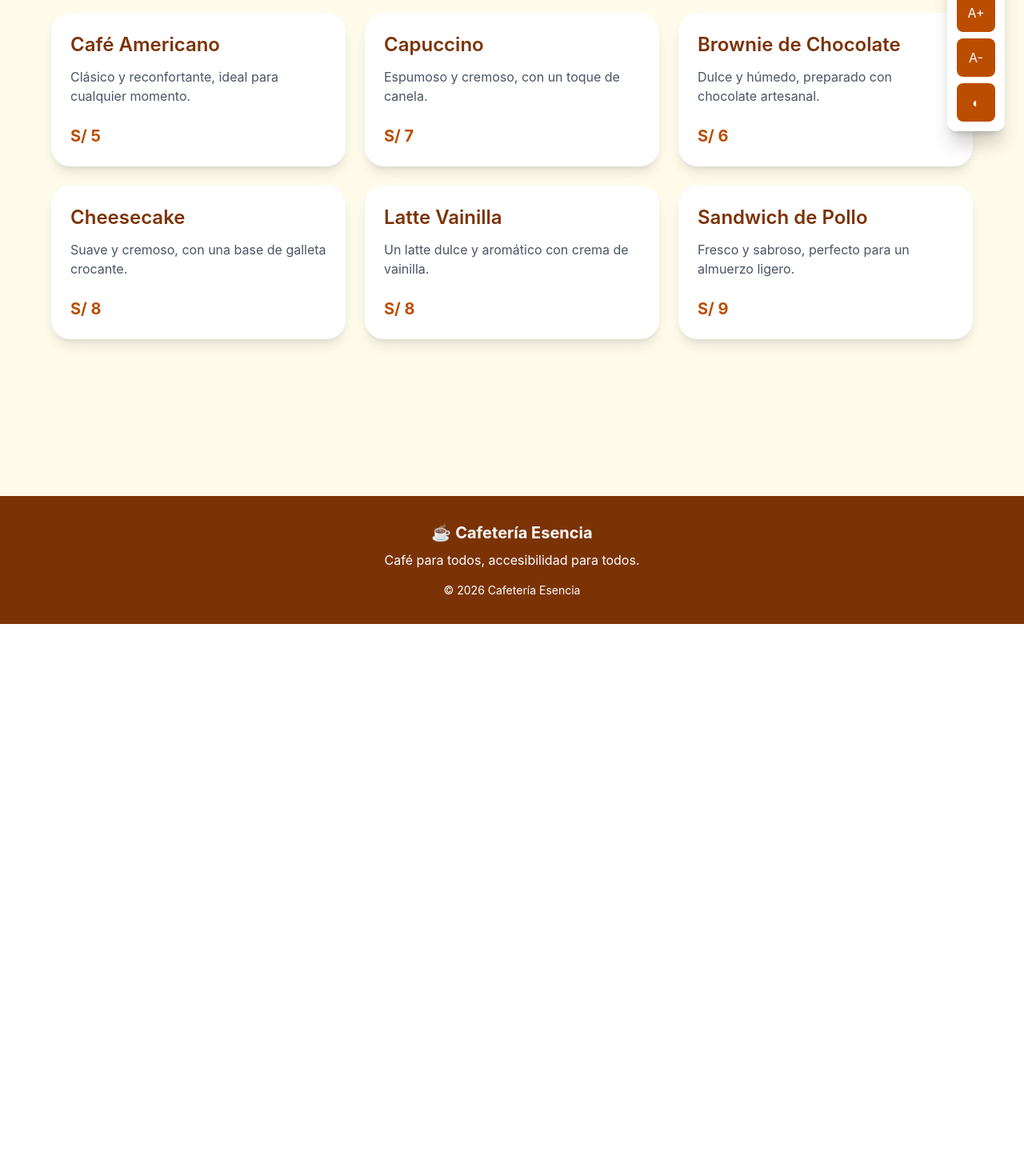
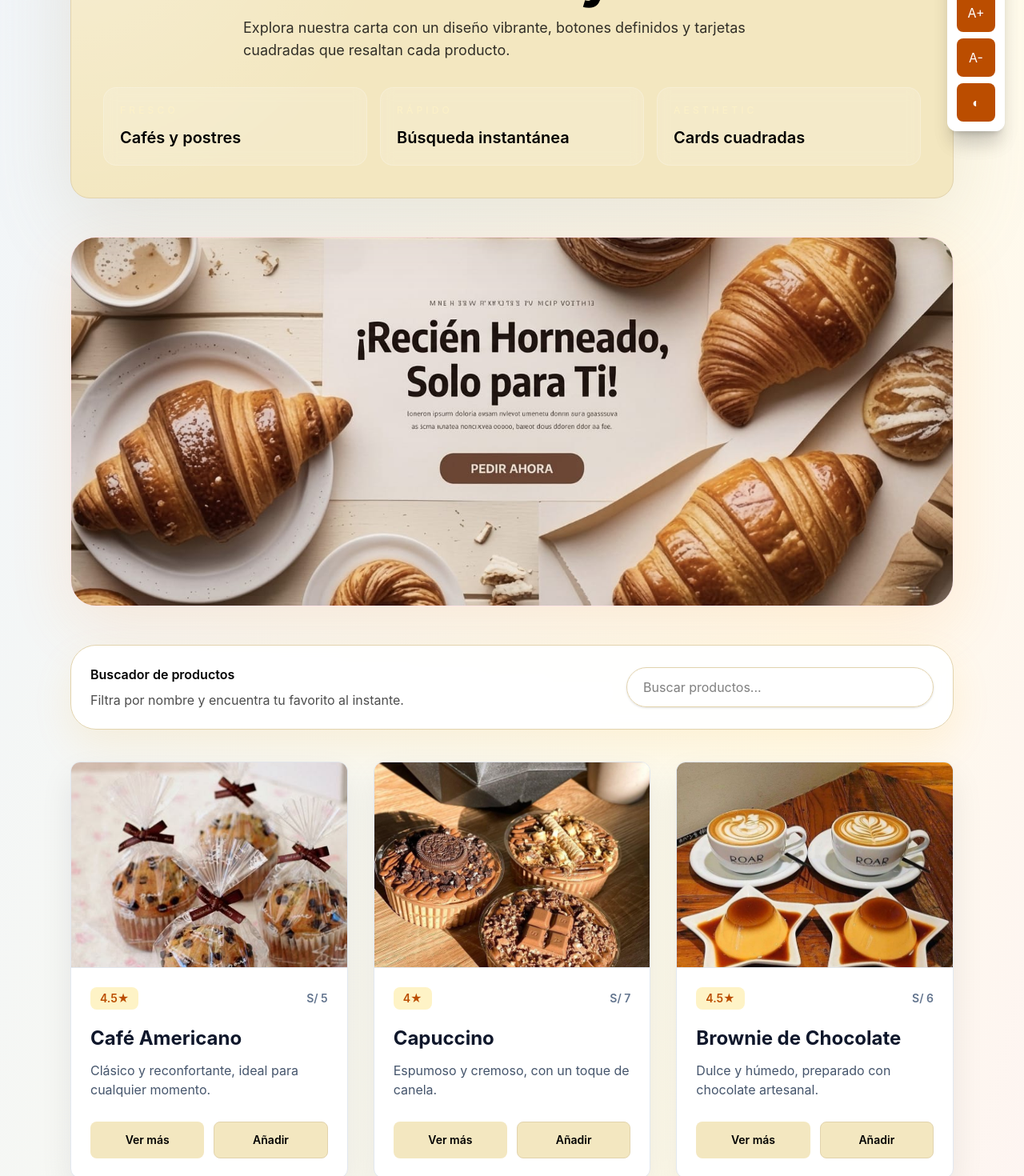
Before and after one commit to Rubycrst/Cafeteria-Esencia, a React (Vite) app: page /productos in a window 1280 px wide. Shown: the part 260-1730 px from the top of the page at 80% size. Before the commit the page ends 1040 px from the top, so only its background shows below. Built offline with nearby package versions, Linux system fonts and the light colour scheme.

Commit message:
ultima mejora

```diff
--- a/src/data/products.ts
+++ b/src/data/products.ts
@@ -1,127 +1,43 @@
+import producto1 from "../img/producto1.jpg";
+import producto2 from "../img/producto2.jpg";
+import producto3 from "../img/producto3.jpg";
+import producto4 from "../img/producto4.jpg";
+import producto5 from "../img/producto5.jpg";
+import producto6 from "../img/producto6.jpg";
+import producto7 from "../img/producto7.jpg";
+import producto8 from "../img/producto8.jpg";
+import producto9 from "../img/producto9.jpg";
+import producto10 from "../img/producto10.jpg";
+import producto11 from "../img/producto11.jpg";
+import producto12 from "../img/producto12.jpg";
+import producto13 from "../img/producto13.jpg";
+import producto14 from "../img/producto14.jpg";
+import producto15 from "../img/producto15.jpg";
+import producto16 from "../img/producto16.jpg";
+import producto17 from "../img/producto17.jpg";
+import producto18 from "../img/producto18.jpg";
+import producto19 from "../img/producto19.jpg";
+import producto20 from "../img/producto20.jpg";
+
 export const products = [
-  {
-    id: 1,
-    name: "Abuchi Coffee",
-    region: "Cajamarca",
-    price: 28,
-    image:
-      "https://images.unsplash.com/photo-1495474472287-4d71bcdd2085",
-    description:
-      "Café de especialidad cultivado en las montañas de Cajamarca. Destaca por su dulzor natural y equilibrio perfecto.",
-    roast: "Medio",
-    notes: "Chocolate, caramelo y nueces",
-    weight: "250g"
-  },
-
-  {
-    id: 2,
-    name: "Café Ayacuchano",
-    region: "Ayacucho",
-    price: 28,
-    image:
-      "https://images.unsplash.com/photo-1447933601403-0c6688de566e",
-    description:
-      "Café peruano de altura con aromas intensos y un perfil suave ideal para cualquier momento del día.",
-    roast: "Medio",
-    notes: "Miel, cacao y frutos secos",
-    weight: "250g"
-  },
-
-  {
-    id: 3,
-    name: "Café de las Nubes",
-    region: "Puno",
-    price: 30,
-    image:
-      "https://images.unsplash.com/photo-1512568400610-62da28bc8a13",
-    description:
-      "Cultivado en zonas altas de Puno, ofrece una experiencia aromática única y refrescante.",
-    roast: "Claro",
-    notes: "Frutas cítricas y panela",
-    weight: "250g"
-  },
-
-  {
-    id: 4,
-    name: "Pucamayo",
-    region: "Cusco",
-    price: 32,
-    image:
-      "https://images.unsplash.com/photo-1509042239860-f550ce710b93",
-    description:
-      "Café premium proveniente del Cusco, con cuerpo medio y excelente persistencia en boca.",
-    roast: "Medio",
-    notes: "Chocolate oscuro y vainilla",
-    weight: "250g"
-  },
-
-  {
-    id: 5,
-    name: "Candelaria",
-    region: "Junín",
-    price: 29,
-    image:
-      "https://images.unsplash.com/photo-1511920170033-f8396924c348",
-    description:
-      "Café suave y balanceado producido en Junín con prácticas sostenibles.",
-    roast: "Medio",
-    notes: "Caramelo y almendras",
-    weight: "250g"
-  },
-
-  {
-    id: 6,
-    name: "Dwight Coffee",
-    region: "Amazonas",
-    price: 34,
-    image:
-      "https://images.unsplash.com/photo-1461023058943-07fcbe16d735",
-    description:
-      "Una mezcla especial con gran intensidad aromática y sabor prolongado.",
-    roast: "Oscuro",
-    notes: "Cacao intenso y especias",
-    weight: "250g"
-  },
-
-  {
-    id: 7,
-    name: "Geisha",
-    region: "Villa Rica",
-    price: 38,
-    image:
-      "https://images.unsplash.com/photo-1494314671902-399b18174975",
-    description:
-      "Una de las variedades más exclusivas del mundo, reconocida por sus notas florales.",
-    roast: "Claro",
-    notes: "Jazmín, frutas tropicales y miel",
-    weight: "250g"
-  },
-
-  {
-    id: 8,
-    name: "Bourbon",
-    region: "Chanchamayo",
-    price: 31,
-    image:
-      "https://images.unsplash.com/photo-1521302080334-4bebac2763a6",
-    description:
-      "Variedad clásica con perfil dulce y acidez equilibrada.",
-    roast: "Medio",
-    notes: "Chocolate con leche y azúcar morena",
-    weight: "250g"
-  },
-
-  {
-    id: 9,
-    name: "Typica",
-    region: "Pasco",
-    price: 35,
-    image:
-      "https://images.unsplash.com/photo-1510707577719-ae7c14805e3a",
-    description:
-      "Variedad tradicional peruana con excelente aroma y cuerpo sedoso.",
-    roast: "Medio",
-    notes: "Avellanas y cacao",
-    weight: "250g"
-  }
+  { id: 1, name: "Café Americano", price: 5, image: producto1, description: "Clásico y reconfortante, ideal para cualquier momento.", rating: 4.5, region: "Lima" },
+  { id: 2, name: "Capuccino", price: 7, image: producto2, description: "Espumoso y cremoso, con un toque de canela.", rating: 4.0, region: "Cusco" },
+  { id: 3, name: "Brownie de Chocolate", price: 6, image: producto3, description: "Dulce y húmedo, preparado con chocolate artesanal.", rating: 4.5, region: "Lima" },
+  { id: 4, name: "Cheesecake", price: 8, image: producto4, description: "Suave y cremoso, con una base de galleta crocante.", rating: 4.0, region: "Junín" },
+  { id: 5, name: "Latte Vainilla", price: 8, image: producto5, description: "Un latte dulce y aromático con crema de vainilla.", rating: 3.5, region: "Arequipa" },
+  { id: 6, name: "Sandwich de Pollo", price: 9, image: producto6, description: "Fresco y sabroso, perfecto para un almuerzo ligero.", rating: 4.0, region: "Lima" },
+  { id: 7, name: "Mocha", price: 7, image: producto7, description: "Chocolate y café en perfecta armonía.", rating: 4.2, region: "Piura" },
+  { id: 8, name: "Té Frío", price: 5, image: producto8, description: "Refrescante y ligero para el día.", rating: 3.8, region: "Lima" },
+  { id: 9, name: "Muffin de Arándanos", price: 4, image: producto9, description: "Esponjoso y lleno de arándanos frescos.", rating: 4.1, region: "Lima" },
+  { id: 10, name: "Bagel", price: 3, image: producto10, description: "Clásico, servido con queso crema.", rating: 3.9, region: "Lima" },
+  { id: 11, name: "Tostada Francesa", price: 6, image: producto11, description: "Dulce con un toque de canela.", rating: 4.3, region: "Cusco" },
+  { id: 12, name: "Smoothie Verde", price: 6, image: producto12, description: "Energético y saludable.", rating: 4.0, region: "Lima" },
+  { id: 13, name: "Ensalada César", price: 7, image: producto13, description: "Fresca y crocante con aderezo clásico.", rating: 4.0, region: "Arequipa" },
+  { id: 14, name: "Croissant", price: 3, image: producto14, description: "Mantecoso y hojaldrado, ideal para el desayuno.", rating: 4.4, region: "Lima" },
+  { id: 15, name: "Sándwich Veggie", price: 8, image: producto15, description: "Relleno de verduras frescas y hummus.", rating: 4.2, region: "Piura" },
+  { id: 16, name: "Frappe", price: 6, image: producto16, description: "Crema fría y deliciosa para los días calurosos.", rating: 3.7, region: "Lima" },
+  { id: 17, name: "Té Chai", price: 5, image: producto17, description: "Especiado y reconfortante.", rating: 4.0, region: "Arequipa" },
+  { id: 18, name: "Pie de Limón", price: 5, image: producto18, description: "Ácido y dulce en equilibrio.", rating: 4.6, region: "Lima" },
+  { id: 19, name: "Galletas Caseras", price: 2, image: producto19, description: "Crujientes y recién horneadas.", rating: 4.1, region: "Lima" },
+  { id: 20, name: "Jugo Natural", price: 4, image: producto20, description: "Exprimido al momento con frutas frescas.", rating: 3.9, region: "Piura" }
 ];
--- a/src/pages/Inicio.tsx
+++ b/src/pages/Inicio.tsx
@@ -49,9 +49,7 @@ function Inicio() {
     },
   ];
 
-  const goToMenu = () => {
-    navigate("/menu");
-  };
+
 
   const goToProductos = () => {
     navigate("/productos");
@@ -76,12 +74,7 @@ function Inicio() {
             <p className="mt-5 text-lg md:text-xl text-amber-100 max-w-2xl mx-auto">
               Disfruta postres, cafés especiales y bebidas frescas en un espacio acogedor.
             </p>
-            <button
-              onClick={goToMenu}
-              className="mt-8 inline-flex items-center justify-center rounded-full bg-amber-600 px-8 py-3 text-white font-semibold shadow-lg shadow-amber-900/30 hover:bg-amber-700 transition"
-            >
-              Ver Menú
-            </button>
+
           </div>
         </div>
       </section>
@@ -159,9 +152,8 @@ function Inicio() {
 
             <div className="mt-8 grid gap-6 md:grid-cols-3">
               {featured.map((product) => (
-                <button
+                <div
                   key={product.id}
-                  onClick={goToMenu}
                   className="group overflow-hidden rounded-3xl bg-white shadow-xl transition hover:-translate-y-1"
                 >
                   <img
@@ -174,11 +166,20 @@ function Inicio() {
                           {product.name}
                         </h3>
                         <p className="mt-3 text-gray-600">{product.price}</p>
-                    <p className="mt-4 text-amber-700 font-semibold">
-                      Haz clic para ver menú →
-                    </p>
+                        <button
+                          onClick={(e) => {
+                            const el = e.currentTarget as HTMLButtonElement;
+                            el.classList.add("scale-95", "transition", "duration-150");
+                            setTimeout(() => {
+                              window.location.href = `/producto/${product.id}`;
+                            }, 160);
+                          }}
+                          className="mt-4 inline-flex items-center gap-2 rounded-full bg-amber-600 px-4 py-2 text-white font-semibold shadow hover:bg-amber-700 transition"
+                        >
+                          Ver más
+                        </button>
                       </div>
-                </button>
+                </div>
               ))}
             </div>
           </div>
--- a/src/pages/Menu.tsx
+++ b/src/pages/Menu.tsx
@@ -1,89 +1,78 @@
 import { products } from "../data/products";
 import { Link } from "react-router-dom";
 import { useCart } from "../context/useCart";
+import { useState } from "react";
+import portada2 from "../img/portada2.jpg";
 
 function Menu() {
   const { addToCart } = useCart();
+  const [query, setQuery] = useState("");
+
+  const filteredProducts = products.filter((product) =>
+    product.name.toLowerCase().includes(query.toLowerCase())
+  );
 
   return (
-    <div className="min-h-screen bg-white">
+    <div className="min-h-screen bg-slate-50 text-slate-900">
 
-      <div className="bg-amber-900 py-12 mb-10">
-        <h1 className="text-center text-4xl font-bold text-white">
-          Cafés por Región
-        </h1>
+      <div className="max-w-7xl mx-auto px-6 py-10">
+        <div className="rounded-2xl bg-gradient-to-r from-amber-300 via-orange-200 to-rose-200 p-10 shadow-[0_24px_90px_rgba(249,115,22,0.12)]">
+          <h1 className="text-4xl font-bold text-slate-900">Cafés por Región</h1>
+          <p className="mt-3 text-slate-700">Explora nuestro catálogo de productos y encuentra tu favorito en un estilo más moderno y cuadrado.</p>
+        </div>
       </div>
 
-      <div className="max-w-7xl mx-auto px-6">
+      <div className="max-w-7xl mx-auto px-6 mb-10">
+        <div className="overflow-hidden rounded-2xl border border-amber-100 shadow-[0_24px_80px_rgba(245,158,11,0.12)]">
+          <img src={portada2} alt="Portada menu" className="w-full h-[520px] object-cover" />
+        </div>
+      </div>
 
-        <div className="grid grid-cols-1 md:grid-cols-2 xl:grid-cols-3 gap-10">
+      <div className="max-w-7xl mx-auto px-6 py-10">
+        <div className="mb-10 rounded-2xl bg-white border border-amber-100 p-6 shadow-[0_20px_40px_rgba(15,23,42,0.08)]">
+          <div className="flex flex-col gap-4 sm:flex-row sm:items-center sm:justify-between">
+            <p className="text-slate-700">Busca aquí para filtrar los productos por nombre.</p>
+            <input
+              value={query}
+              onChange={(e) => setQuery(e.target.value)}
+              placeholder="Buscar productos..."
+              className="w-full sm:w-80 rounded-full border border-amber-200 bg-white px-4 py-3 shadow-sm focus:border-amber-400 focus:outline-none"
+            />
+          </div>
+        </div>
 
-          {products.map((product) => (
-
-            <div
-              key={product.id}
-              className="group"
-            >
-
+        <div className="grid gap-8 md:grid-cols-2 xl:grid-cols-3">
+          {filteredProducts.map((product) => (
+            <div key={product.id} className="group overflow-hidden rounded-lg border border-amber-100 bg-white shadow-[0_18px_40px_rgba(15,23,42,0.08)] transition duration-300 hover:-translate-y-1 hover:shadow-[0_22px_45px_rgba(15,23,42,0.14)]">
               <Link to={`/producto/${product.id}`}>
-
-                <div className="overflow-hidden rounded-lg">
-
                 <img
                   src={product.image}
                   alt={product.name}
-                    className="
-                      w-full
-                      h-[340px]
-                      object-cover
-                      group-hover:scale-105
-                      transition
-                      duration-300
-                    "
+                  className="h-56 w-full object-cover transition duration-300 group-hover:scale-105"
                 />
-
-                </div>
-
               </Link>
-
-              <div className="text-center mt-4">
-
-                <h3 className="text-xl font-medium">
-                  {product.name}
-                </h3>
-
-                <p className="text-gray-500">
-                  Regiones, {product.region}
-                </p>
-
-                <p className="font-bold text-amber-800 mt-2">
-                  S/ {product.price}.00
-                </p>
-
+              <div className="p-5">
+                <h3 className="text-2xl font-semibold text-slate-900">{product.name}</h3>
+                <p className="mt-3 text-slate-600 line-clamp-3">{product.description}</p>
+                <p className="mt-5 text-xl font-bold text-amber-700">S/ {product.price}.00</p>
+                <div className="mt-6 flex flex-wrap gap-3">
+                  <Link
+                    to={`/producto/${product.id}`}
+                    className="rounded-lg bg-amber-600 px-4 py-2 text-white font-semibold transition hover:bg-amber-700"
+                  >
+                    Ver más
+                  </Link>
                   <button
                     onClick={() => addToCart(product)}
-                  className="
-                    mt-4
-                    bg-amber-700
-                    text-white
-                    px-5
-                    py-2
-                    rounded-lg
-                    hover:bg-amber-800
-                    transition
-                  "
+                    className="rounded-lg border border-amber-600 px-4 py-2 text-amber-700 font-semibold transition hover:bg-amber-50"
                   >
                     Agregar al carrito
                   </button>
-
                 </div>
-
               </div>
-
+            </div>
           ))}
-
         </div>
-
       </div>
 
     </div>
--- a/src/pages/Productos.tsx
+++ b/src/pages/Productos.tsx
@@ -1,64 +1,100 @@
-import "./Productos.css";
+import portada2 from "../img/portada2.jpg";
+import { products } from "../data/products";
+import { useState } from "react";
 
 function Productos() {
-  const products = [
-    {
-      id: 1,
-      name: "Café Americano",
-      price: 5,
-      description: "Clásico y reconfortante, ideal para cualquier momento.",
-    },
-    {
-      id: 2,
-      name: "Capuccino",
-      price: 7,
-      description: "Espumoso y cremoso, con un toque de canela.",
-    },
-    {
-      id: 3,
-      name: "Brownie de Chocolate",
-      price: 6,
-      description: "Dulce y húmedo, preparado con chocolate artesanal.",
-    },
-    {
-      id: 4,
-      name: "Cheesecake",
-      price: 8,
-      description: "Suave y cremoso, con una base de galleta crocante.",
-    },
-    {
-      id: 5,
-      name: "Latte Vainilla",
-      price: 8,
-      description: "Un latte dulce y aromático con crema de vainilla.",
-    },
-    {
-      id: 6,
-      name: "Sandwich de Pollo",
-      price: 9,
-      description: "Fresco y sabroso, perfecto para un almuerzo ligero.",
-    },
-  ];
+  const [query, setQuery] = useState("");
+
+  const filtered = products.filter((p) =>
+    p.name.toLowerCase().includes(query.toLowerCase())
+  );
 
   return (
-    <div className="min-h-screen bg-amber-50 px-6 py-20">
-      <div className="mx-auto max-w-6xl">
-        <div className="mb-10 text-center">
-          <h1 className="text-4xl font-bold text-amber-900">Productos</h1>
-          <p className="mt-3 text-gray-600">
-            Aquí encontrarás todos nuestros productos disponibles. Elige tu favorito y haz tu pedido.
-          </p>
+    <div className="min-h-screen bg-gradient-to-br from-slate-100 via-amber-50 to-fuchsia-100 text-slate-900">
+      <div className="max-w-6xl mx-auto px-6 py-12">
+        <div className="relative overflow-hidden rounded-3xl bg-[#f3e7c0] p-10 text-black shadow-[0_30px_100px_rgba(156,136,100,0.18)] border border-[#e2d3ad]">
+          <div className="absolute inset-0 bg-[radial-gradient(circle_at_top_left,_rgba(255,255,255,0.28),_transparent_35%)]" />
+          <div className="relative">
+            <p className="text-sm uppercase tracking-[0.35em] text-black/70">Catálogo Esencia</p>
+            <h1 className="mt-4 text-5xl font-black tracking-tight sm:text-6xl">Productos con estilo y sabor</h1>
+            <p className="mx-auto mt-4 max-w-2xl text-lg text-black/80">
+              Explora nuestra carta con un diseño vibrante, botones definidos y tarjetas cuadradas que resaltan cada producto.
+            </p>
+            <div className="mt-8 grid gap-4 sm:grid-cols-3">
+              <div className="rounded-2xl bg-white/15 p-5 backdrop-blur-sm border border-white/20">
+                <p className="text-xs uppercase tracking-[0.35em] text-amber-100/80">Fresco</p>
+                <p className="mt-3 text-xl font-semibold">Cafés y postres</p>
+              </div>
+              <div className="rounded-2xl bg-white/15 p-5 backdrop-blur-sm border border-white/20">
+                <p className="text-xs uppercase tracking-[0.35em] text-amber-100/80">Rápido</p>
+                <p className="mt-3 text-xl font-semibold">Búsqueda instantánea</p>
+              </div>
+              <div className="rounded-2xl bg-white/15 p-5 backdrop-blur-sm border border-white/20">
+                <p className="text-xs uppercase tracking-[0.35em] text-amber-100/80">Aesthetic</p>
+                <p className="mt-3 text-xl font-semibold">Cards cuadradas</p>
+              </div>
+            </div>
+          </div>
+        </div>
+      </div>
+
+      <div className="max-w-6xl mx-auto px-6 mb-12">
+        <div className="overflow-hidden rounded-[2rem] border border-rose-100 shadow-[0_24px_80px_rgba(249,115,22,0.12)]">
+          <img src={portada2} alt="Portada productos" className="w-full h-[460px] object-cover object-center" />
+        </div>
+      </div>
+
+      <div className="max-w-6xl mx-auto px-6 pb-16">
+        <div className="mb-10 rounded-[2rem] bg-white/95 border border-[#e2d3ad] p-6 shadow-[0_20px_50px_rgba(245,158,11,0.1)] backdrop-blur-sm">
+          <div className="flex flex-col gap-5 sm:flex-row sm:items-center sm:justify-between">
+            <div>
+              <p className="text-black font-semibold">Buscador de productos</p>
+              <p className="mt-2 text-black/70">Filtra por nombre y encuentra tu favorito al instante.</p>
+            </div>
+            <input
+              value={query}
+              onChange={(e) => setQuery(e.target.value)}
+              placeholder="Buscar productos..."
+              className="w-full sm:w-96 rounded-full border border-[#e2d3ad] bg-white/90 px-5 py-3 text-black shadow-sm transition focus:border-[#d5c49e] focus:outline-none focus:ring-4 focus:ring-[#f3e7c0]"
+            />
+          </div>
         </div>
 
-        <div className="grid gap-6 md:grid-cols-2 xl:grid-cols-3">
-          {products.map((product) => (
+        <div className="grid gap-8 md:grid-cols-2 xl:grid-cols-3">
+          {filtered.map((product) => (
             <div
               key={product.id}
-              className="rounded-3xl bg-white p-6 shadow-lg transition hover:-translate-y-1"
+              className="group overflow-hidden rounded-xl border border-slate-200 bg-white shadow-[0_18px_40px_rgba(15,23,42,0.08)] transition duration-300 hover:-translate-y-2 hover:shadow-[0_24px_60px_rgba(15,23,42,0.14)]"
             >
-              <h2 className="text-2xl font-semibold text-amber-900">{product.name}</h2>
-              <p className="mt-3 text-gray-600">{product.description}</p>
-              <p className="mt-6 text-xl font-bold text-amber-700">S/ {product.price}</p>
+              <div className="relative overflow-hidden border-b border-slate-200 bg-slate-50">
+                <img src={product.image} alt={product.name} className="h-64 w-full object-cover transition duration-500 group-hover:scale-105" />
+              </div>
+              <div className="p-6">
+                <div className="flex items-center justify-between gap-3">
+                  <span className="inline-flex rounded-lg bg-amber-100 px-3 py-1 text-sm font-semibold text-amber-700">{product.rating}★</span>
+                  <span className="text-sm font-semibold text-slate-500">S/ {product.price}</span>
+                </div>
+                <h2 className="mt-5 text-2xl font-bold text-slate-900">{product.name}</h2>
+                <p className="mt-3 text-slate-600 line-clamp-3">{product.description}</p>
+
+                <div className="mt-7 grid gap-3 sm:grid-cols-2">
+                  <button
+                    onClick={(e) => {
+                      const el = e.currentTarget as HTMLButtonElement;
+                      el.classList.add("scale-95", "transition", "duration-150");
+                      setTimeout(() => {
+                        window.location.href = `/producto/${product.id}`;
+                      }, 160);
+                    }}
+                    className="rounded-lg bg-[#f3e7c0] px-4 py-3 text-sm font-semibold text-black transition hover:bg-[#e7d8b7]"
+                  >
+                    Ver más
+                  </button>
+                  <button className="rounded-lg border border-[#e2d3ad] bg-[#f3e7c0] px-4 py-3 text-sm font-semibold text-black transition hover:bg-[#e7d8b7]">
+                    Añadir
+                  </button>
+                </div>
+              </div>
             </div>
           ))}
         </div>
```
Also changed, not shown: src/components/Hero.tsx (+0 -9 lines), src/components/Navbar.tsx (+0 -9 lines), src/pages/ProductoDetalle.tsx (+49 -26 lines), src/pages/Productos.css (+4 -4 lines), src/img/portada2.jpg (added). Lines whose indentation alone changed are shown as unchanged.
